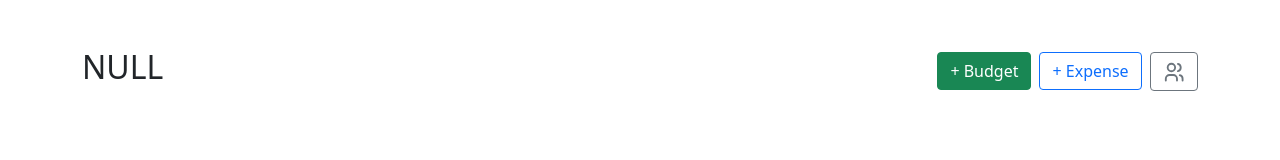
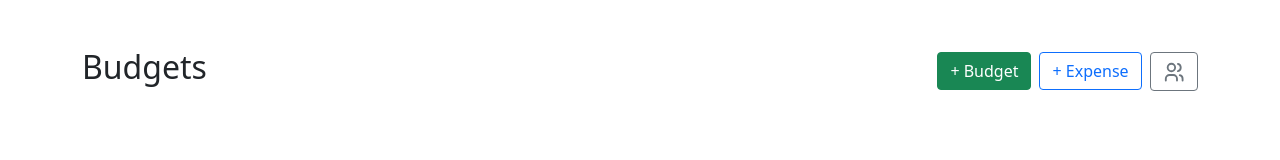
Before and after one commit to X-Hell/Money, a React (Create React App) app: page / in a window 1280 px wide. Shown: the top 160 px of the page. Built offline with nearby package versions, Linux system fonts and the light colour scheme.

Commit message:
Debugging

```diff
--- a/src/App.js
+++ b/src/App.js
@@ -16,7 +16,7 @@ function App() {
   const [showAddExpenseModal, setShowAddExpenseModal] = useState(false)
   const [viewExpensesModalBudgetId, setViewExpensesModalBudgetId] = useState()
   const [addExpenseModalBudgetId, setAddExpenseModalBudgetId] = useState()
-  const [userName, setUserName] = useState("NULL")
+  const [userName, setUserName] = useState("Budgets")
   const { budgets, getBudgetExpenses } = useBudgets()
 
   function openAddExpenseModal(budgetId) {
```
